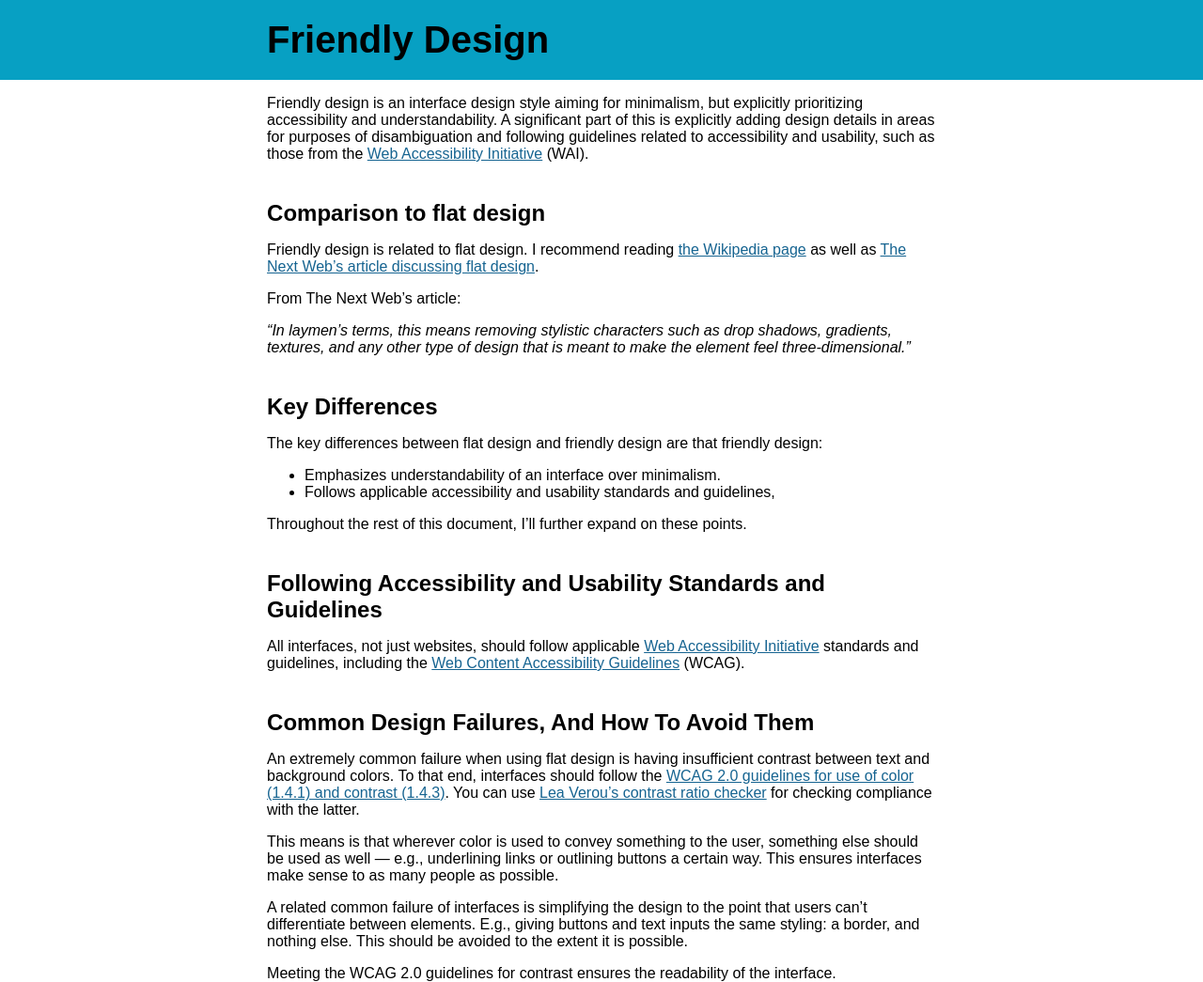
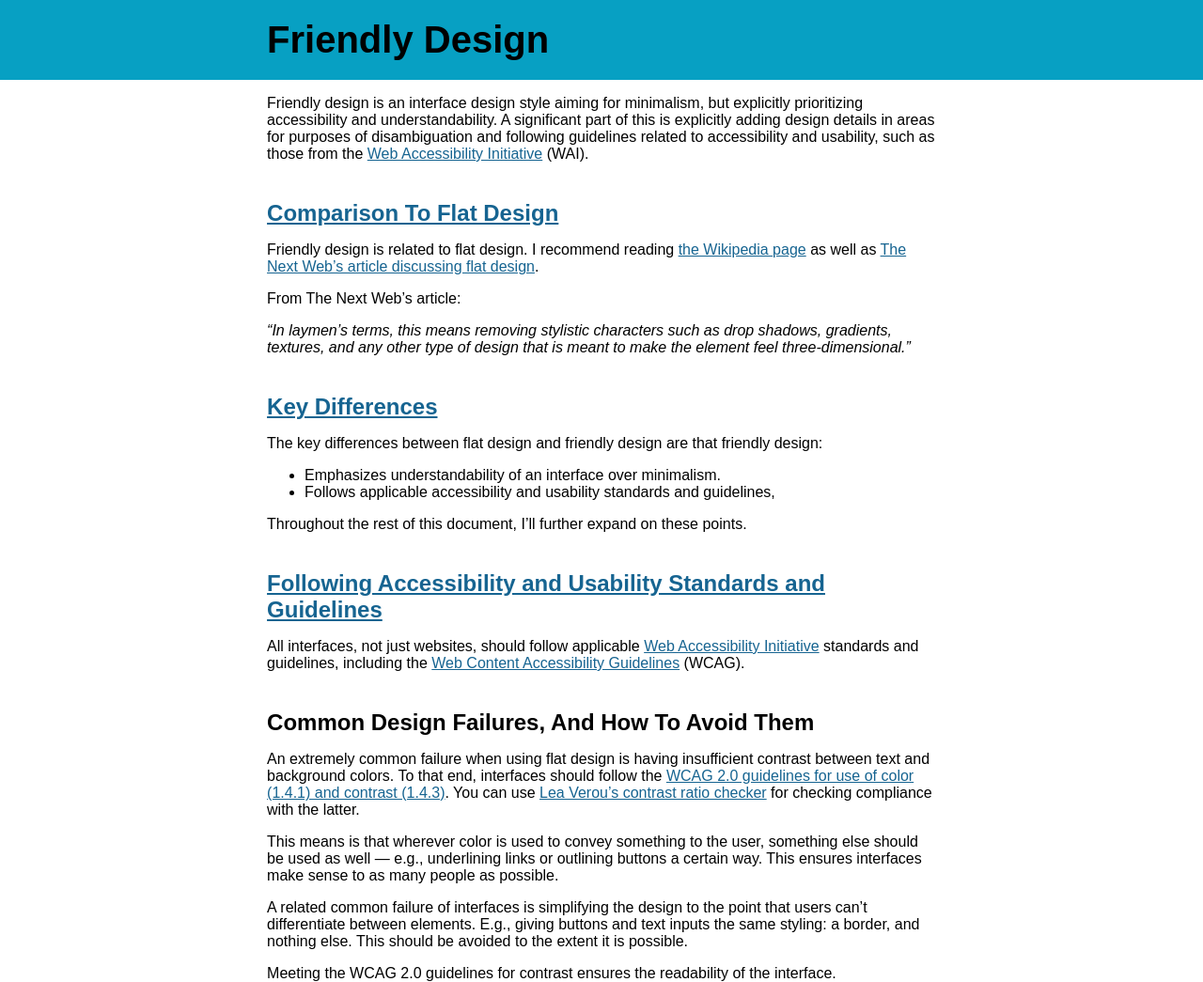
Before and after one commit to duckinator/friendly-design.github.io, a Jekyll site: the page built from index.markdown, in a window 1280 px wide. Shown: the whole page at 94% size. Built offline with Jekyll 4.4.1, drawn with Linux system fonts in a browser that asks for light colours.

Commit message:
Linkify headers.

```diff
--- a/index.markdown
+++ b/index.markdown
@@ -11,7 +11,7 @@ accessibility and usability, such as those from the
 [Web Accessibility Initiative](https://en.wikipedia.org/wiki/Web_Accessibility_Initiative)
 (WAI).
 
-## Comparison to flat design
+<h2 id="comparison-flat-design"><a href="#comparison-flat-design">Comparison To Flat Design</a></h2>
 
 Friendly design is related to flat design. I recommend reading
 [the Wikipedia page](https://en.wikipedia.org/wiki/Flat_design) as well as
@@ -21,7 +21,8 @@ From The Next Web's article:
 
 _"In laymen’s terms, this means removing stylistic characters such as drop shadows, gradients, textures, and any other type of design that is meant to make the element feel three-dimensional."_
 
-## Key Differences
+<h2 id="key-differences"><a href="#key-differences">Key
+Differences</a></h2>
 
 The key differences between flat design and friendly design are that
 friendly design:
@@ -31,7 +32,7 @@ friendly design:
 
 Throughout the rest of this document, I'll further expand on these points.
 
-## Following Accessibility and Usability Standards and Guidelines
+<h2 id="following-standards-guidelines"><a href="#following-standards-guidelines">Following Accessibility and Usability Standards and Guidelines</a></h2>
 
 All interfaces, not just websites, should follow applicable
 [Web Accessibility Initiative](https://en.wikipedia.org/wiki/Web_Accessibility_Initiative)
```
